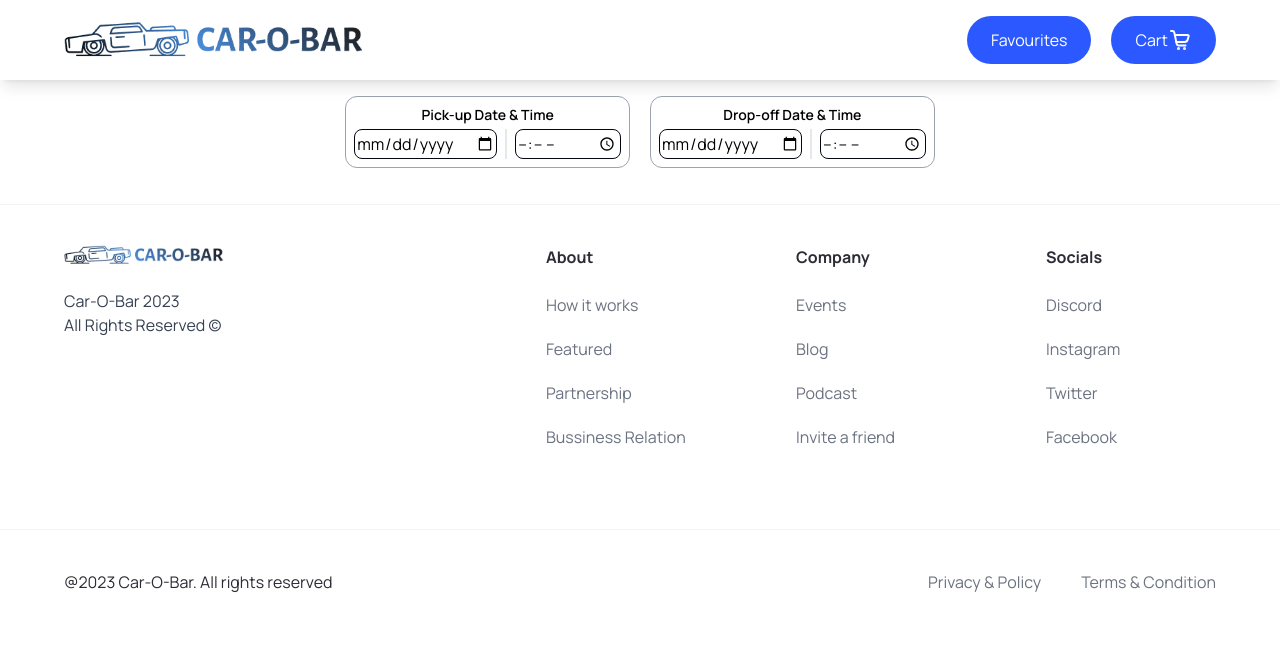
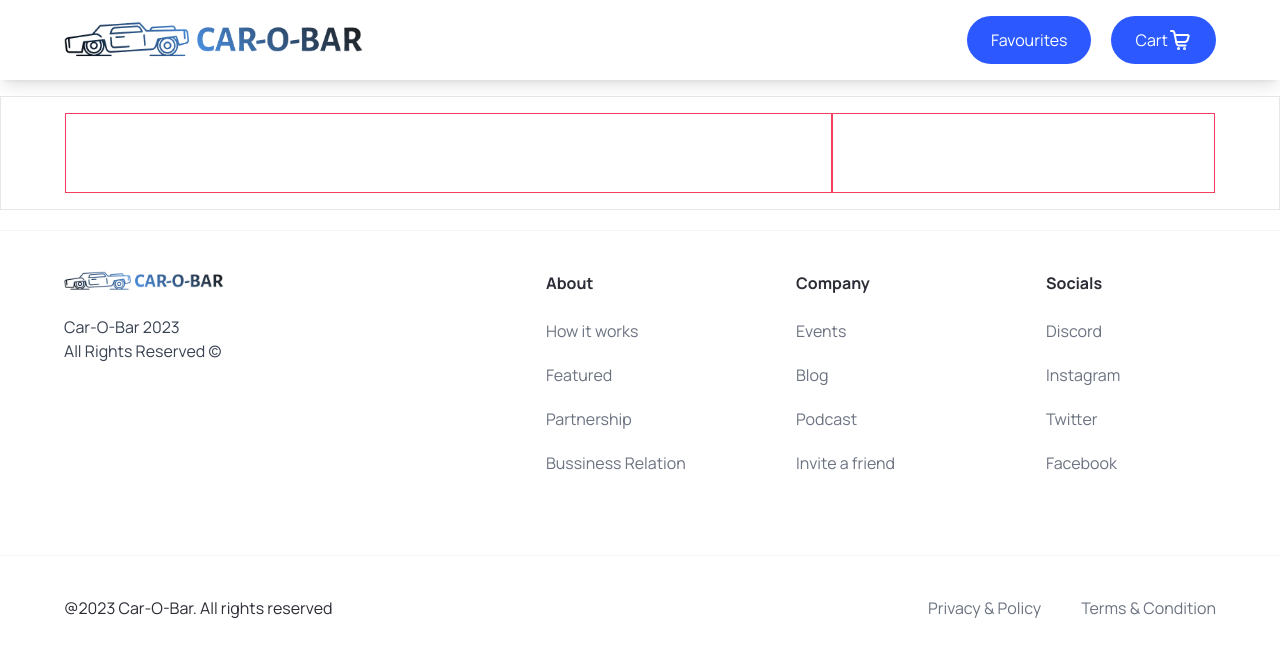
Before and after one commit to ashwinangadi/Car-O-Bar, a Next.js app: page /cart in a window 1280 px wide. Shown: the top 656 px of the page. Built offline with nearby package versions, Linux system fonts and the light colour scheme.

Commit message:
cart update

```diff
--- /dev/null
+++ b/app/Context/store.tsx
@@ -0,0 +1,33 @@
+'use client';
+import { CarProps, CarState } from "@types";
+import { Dispatch, SetStateAction, createContext, useContext, useState} from "react";
+
+interface ContextProps{
+    favArray : CarProps[];
+    setFavArray: Dispatch<SetStateAction<CarProps[]>>;
+    addCart : CarProps[];
+    setAddCart: Dispatch<SetStateAction<CarProps[]>>;
+}
+
+const GlobalContext = createContext<ContextProps>({
+    favArray : [],
+    setFavArray: () : CarProps[] => [],
+    addCart : [],
+    setAddCart: () : CarProps[] => []
+});
+
+export const GlobalContextProvider = ({children}: any)=>{
+
+    const [favArray, setFavArray] = useState<[] | CarProps[]>([]);
+    const [addCart, setAddCart] = useState<[] | CarProps[]>([])
+
+
+    return(
+        <GlobalContext.Provider value={{favArray, setFavArray, addCart, setAddCart}}>
+            {children}
+        </GlobalContext.Provider>
+    )
+
+}
+
+export const useGlobalContext = () => useContext(GlobalContext);
--- a/app/cart/page.tsx
+++ b/app/cart/page.tsx
@@ -1,14 +1,11 @@
-"use client"
-import DateTime from '@components/DateTime'
-import React from 'react'
+
+import Book from "@components/Book";
+import React from "react";
 
 export default function Cart() {
   return (
-    <section className="">
-      <div className="padding-x padding-y max-width">
-        <DateTime />
-      </div>
-
+    <section className="pt-24">
+      <Book/>
     </section>
-  )
+  );
 }
--- a/app/favourites/page.tsx
+++ b/app/favourites/page.tsx
@@ -1,12 +1,11 @@
 import { Favourite } from "@components";
-import { favArray } from "@components/CarCard";
 import React from "react";
 
 export default function Favourites() {
   return (
     <section className="">
       <div className="padding-x padding-y max-width">
-        <Favourite favs={favArray} />
+        <Favourite />
       </div>
 
     </section>
--- a/app/globals.css
+++ b/app/globals.css
@@ -70,7 +70,7 @@
 }
 
 .home__filters {
-  @apply mt-12 w-full flex justify-center items-center ;
+  @apply mt-5 w-full flex justify-center items-center ;
 }
 
 .home__filter-container {
--- a/app/layout.tsx
+++ b/app/layout.tsx
@@ -1,4 +1,5 @@
 import "./globals.css";
+import { GlobalContextProvider } from "./Context/store";
 
 import { Footer, NavBar } from "@components";
 
@@ -7,12 +8,16 @@ export const metadata = {
   description: "Discover world's best car showcase application",
 };
 
-export default function RootLayout({ children }: { children: React.ReactNode }) {
+export default function RootLayout({
+  children,
+}: {
+  children: React.ReactNode;
+}) {
   return (
-    <html lang='en'>
-      <body className='relative'>
+    <html lang="en">
+      <body className="relative">
         <NavBar />
-        {children}
+        <GlobalContextProvider>{children}</GlobalContextProvider>
         <Footer />
       </body>
     </html>
--- a/app/page.tsx
+++ b/app/page.tsx
@@ -6,8 +6,13 @@ import { fetchCars } from "@utils";
 import { fuels, gear, wheelDrive, yearsOfProduction } from "@constants";
 import { CarCard, ShowMore, SearchBar, CustomFilter, Hero } from "@components";
 import { CarState } from "@types";
+import DateTime from "@components/DateTime";
+import { useGlobalContext } from "./Context/store";
 
 export default function Home() {
+
+  const {favArray, setFavArray} = useGlobalContext();
+
 
   const [allCars, setAllCars] = useState<CarState>([]);
   const [loading, setLoading] = useState(false);
@@ -37,7 +42,6 @@ export default function Home() {
         drive: drive || "",
         transmission: transmission || "",
       });
-      // console.log("results",result)
       setAllCars(result);
     } catch (error) {
       console.log(error);
@@ -47,11 +51,8 @@ export default function Home() {
   };
 
   useEffect(() => {
-    console.log(fuel, year, limit, manufacturer, model, drive, transmission)
     getCars();
   }, [fuel, year, limit, manufacturer, model, drive, transmission]);
-
-  const isDataEmpty = !Array.isArray(allCars) || allCars.length < 1 || !allCars;
 
   const heartFillSVG = (
     <svg
@@ -69,20 +70,29 @@ export default function Home() {
     </svg>
   );
 
+  const addFav=(svg: any)=>{
+    if (favArray.some((carmodel: { model: string }) => carmodel.model === svg.model)) {
+      alert("This car is already your Favourite, Check in favourite section!");
+    } else {
+      setFavArray([...favArray, svg]);
+    }
+   }
+
   return (
     <main className="overflow-hidden">
       <Hero />
-      {/* {console.log("drive",drive)} */}
+
       <div className=" mt-12 padding-x padding-y max-width " id="discover">
         <div className="home__text-container">
           <h1 className="text-4xl font-extrabold">Car Catalogue</h1>
           <p>Explore out cars you might like</p>
         </div>
-        <div>{/* <Favourite favs={favArray}/> */}</div>
 
-        <div className="home__filters `">
+        <div className="home__filters">
           <SearchBar setManuFacturer={setManuFacturer} setModel={setModel} />
         </div>
+        <div className=""><DateTime /></div>
+
         <div className="home__filter-container">
           <CustomFilter title="fuel" options={fuels} setFilter={setFuel}/>
           <CustomFilter title="drive" options={wheelDrive} setFilter={setDrive}/>
@@ -93,8 +103,8 @@ export default function Home() {
         {allCars.length > 0 ? (
           <section>
             <div className="home__cars-wrapper">
-              {allCars?.map((car) => (
-                <CarCard car={car} svg={heartFillSVG} />
+              {allCars?.map((car,index) => (
+                <CarCard key={index + 1} car={car} svg={heartFillSVG} func={addFav}/>
               ))}
             </div>
 
--- /dev/null
+++ b/components/Book.tsx
@@ -0,0 +1,44 @@
+"use client";
+import { useGlobalContext } from "@app/Context/store";
+import { generateCarImageUrl } from "@utils";
+import Image from "next/image";
+import React from "react";
+
+const Book = () => {
+  const { addCart } = useGlobalContext();
+  console.log(addCart)
+  return (
+    <div className="grid grid-cols-12 border padding-x padding-y max-width">
+      <div className="col-start-1 col-end-9 grid grid-cols-3 border border-rose-500 p-5">
+        {addCart?.map((item) => {
+          return (
+            <div className="space-y-2 col-start-1 col-end-3">
+              <h1 className="text-2xl capitalize font-bold tracking-widest">{item.class}</h1>
+              <p className="capitalize">{item.make} {item.model}</p>
+              <div className="text-start grid grid-cols-2 ps-5 text-sm gap-x-20">
+                <p>{item.city_mpg} - City mpg</p>
+                <p>{item.highway_mpg} - Highway mpg</p>
+                <p>{item.drive == "awd"? "All Wheel Drive": item.drive == "fwd" ? "Four Wheel Drive": item.drive == "rwd" ? "Rear Wheel Drive": "4 Wheel drive"}</p>
+                <p>{item.transmission ==="a"?"Automatic":"Manual"}</p>
+                <p className="capitalize">{item.fuel_type}</p>
+                <p>{item.year} model</p>
+              </div>
+            </div>
+          );
+        })}
+        {/* <Image
+          src={generateCarImageUrl(addCart[0])}
+          alt="car model"
+          fill
+          priority
+          className="object-contain"
+        /> */}
+      </div>
+      <div className="col-start-9 col-end-13 border border-rose-500 h-20">
+
+      </div>
+    </div>
+  );
+};
+
+export default Book;
--- a/components/CarCard.tsx
+++ b/components/CarCard.tsx
@@ -4,49 +4,33 @@
 import { useState } from "react";
 import Image from "next/image";
 
+
 import { calculateCarRent, generateCarImageUrl } from "@utils";
 import { CarProps } from "@types";
 import CustomButton from "./CustomButton";
 import CarDetails from "./CarDetails";
+import { useGlobalContext } from "@app/Context/store";
 
 interface CarCardProps {
   car: CarProps;
   svg: any;
+  func : (car : CarProps) => void;
 }
 
-export const favArray: any[] = [];
 
+const CarCard = ({ car, svg, func }: CarCardProps) => {
 
-
-const CarCard = ({ car, svg }: CarCardProps) => {
   const { city_mpg, year, make, model, transmission, drive } = car;
-
+  const { favArray } = useGlobalContext();
   const [isOpen, setIsOpen] = useState(false);
-  // const [count, setCount] = useState(0)
-
-
-  // const favArray: any[] = [];
-
-  // ---------------------- favorite ------------------------
-   const addFav=(svg: any)=>{
-
-    favArray.push(svg);
-    console.log(svg);
-    // setCount(count+1)
-    // console.log(count)
-
-   }
-  // ----------------------
 
   const carRent = calculateCarRent(city_mpg, year);
-
-
 
   return (
     <div className="car-card group relative">
       <div
-        className={`absolute right-5 top-0.5 cursor-pointer fill-white hover:fill-rose-500 ease-in-out duration-150 hover:-translate-y-1 hover:scale-100`}
-        onClick={() => addFav(car)}
+        className={`${favArray.some((carmodel: { model: string }) => carmodel.model === car.model) ? "fill-rose-500":" fill-white" } absolute right-5 top-0.5 cursor-pointer hover:fill-rose-500 ease-in-out duration-150 hover:-translate-y-1 hover:scale-100`}
+        onClick={() => func(car)}
       >
         {svg}
       </div>
--- a/components/CarDetails.tsx
+++ b/components/CarDetails.tsx
@@ -6,6 +6,7 @@ import { CarProps } from "@types";
 import { generateCarImageUrl } from "@utils";
 import { CustomButton } from "@components";
 import { manufacturers } from "@constants";
+import { useGlobalContext } from "@app/Context/store";
 
 interface CarDetailsProps {
   isOpen: boolean;
@@ -14,6 +15,13 @@ interface CarDetailsProps {
 }
 
 const CarDetails = ({ isOpen, closeModal, car }: CarDetailsProps) => {
+
+  const { setAddCart } = useGlobalContext();
+
+  const handleCart = (car: any) => {
+    setAddCart([car])
+    alert("Added to cart")
+  }
   const handleWebsite = () => {
     const brands = manufacturers
       .map((item) => {
@@ -135,7 +143,7 @@ const CarDetails = ({ isOpen, closeModal, car }: CarDetailsProps) => {
                     containerStyles="w-full py-[16px] rounded-full bg-primary-blue"
                     textStyles="text-white text-[14px] leading-[17px] font-bold"
                     icon="/shopping-cart.svg"
-                    handleClick={() => handleWebsite()}
+                    handleClick={() => handleCart(car)}
                   />
                   <CustomButton
                     title="Explore more"
--- a/components/DateTime.tsx
+++ b/components/DateTime.tsx
@@ -43,15 +43,13 @@ const DateTime = () => {
       const totalMinutes = Math.floor(
         (timeDiff % (1000 * 60 * 60)) / (1000 * 60)
       );
-      const totalTime =
-        Math.floor((timeDiff % (1000 * 60 * 60 * 24)) / (1000 * 60 * 60)) +
-        totalDays * 24;
+
 
       return {
         totalDays,
         totalHours,
         totalMinutes,
-        totalTime,
+
       };
     }
 
@@ -59,16 +57,16 @@ const DateTime = () => {
       totalDays: 0,
       totalHours: 0,
       totalMinutes: 0,
-      totalTime: 0,
+
     };
   };
 
-  const { totalDays, totalHours, totalMinutes, totalTime } =
+  const { totalDays, totalHours, totalMinutes } =
     calculateTotalDaysAndTime();
 
   return (
-    <div className="pt-20 flex justify-center items-center gap-5">
-      <div className="flex flex-col gap-1 border border-gray-400 px-2 py-2 rounded-xl">
+    <div className="mt-5 flex justify-center items-center flex-wrap gap-5">
+      <div className="flex flex-col gap-1 border border-gray-300 px-2 py-2 rounded-xl">
         <label className="text-sm text-center font-semibold">
           Pick-up Date & Time
         </label>
@@ -76,7 +74,7 @@ const DateTime = () => {
           <div className="flex flex-col justify-center items-center">
             <input
               type="date"
-              className="border rounded-lg border-gray-950 p-px"
+              className="border rounded-lg border-gray-400 p-px"
               value={pickupDate}
               onChange={handlePickupDateChange}
             />
@@ -85,21 +83,21 @@ const DateTime = () => {
           <div className="flex flex-col justify-center items-center">
             <input
               type="time"
-              className="border rounded-lg border-gray-950 p-px"
+              className="border rounded-lg border-gray-400 p-px"
               value={pickupTime}
               onChange={handlePickupTimeChange}
             />
           </div>
         </div>
       </div>
-      <div className="flex flex-col gap-1 border border-gray-400 px-2 py-2 rounded-xl">
+      <div className="flex flex-col gap-1 border border-gray-300 px-2 py-2 rounded-xl">
         <label className="text-sm text-center font-semibold">
           Drop-off Date & Time
         </label>
         <div className="flex gap-2">
           <div className="flex flex-col justify-center items-center">
             <input
-              className="border rounded-lg border-gray-950 p-px"
+              className="border rounded-lg border-gray-400 p-px"
               type="date"
               value={dropOffDate}
               onChange={handleDropOffDateChange}
@@ -108,7 +106,7 @@ const DateTime = () => {
           <div className="border" />
           <div className="flex flex-col justify-center items-center">
             <input
-              className="border rounded-lg border-gray-950 p-px"
+              className="border rounded-lg border-gray-400 p-px"
               type="time"
               value={dropOffTime}
               onChange={handleDropOffTimeChange}
--- a/components/Favourite.tsx
+++ b/components/Favourite.tsx
@@ -2,10 +2,28 @@
 import { FavouriteProps } from "@types";
 import React from "react";
 import CarCard from "./CarCard";
+import { useGlobalContext } from "@app/Context/store";
 
-const Favourite = ({ favs }: FavouriteProps) => {
-  console.log(favs);
-  const isDataEmpty = !Array.isArray(favs) || favs.length < 1 || !favs;
+const Favourite = () => {
+  const { favArray, setFavArray} = useGlobalContext();
+
+  const removeFav = (svg: any) => {
+    if (
+      favArray.some(
+        (carmodel: { model: string }) => carmodel.model === svg.model
+      )
+    ) {
+      const filtered = favArray.filter((carmodel: { model: string }) => {
+        if (carmodel.model !== svg.model) return carmodel;
+      });
+      setFavArray(filtered);
+    } else {
+      alert("Object not found.");
+    }
+  };
+
+  const isDataEmpty =
+    !Array.isArray(favArray) || favArray.length < 1 || !favArray;
 
   const close = (
     <svg
@@ -26,25 +44,24 @@ const Favourite = ({ favs }: FavouriteProps) => {
   );
 
   return (
-
     <div className="pt-20">
       <h1 className="hero__title text-center">Favourites</h1>
       {!isDataEmpty ? (
         <section>
           <div className="grid 2xl:grid-cols-4 xl:grid-cols-3 md:grid-cols-2 grid-cols-1 w-full gap-8 pt-10">
-              {favs?.map((car) => (
-                <CarCard car={car} svg={close} />
+            {favArray?.map((car) => (
+              <CarCard car={car} svg={close} func={removeFav} />
             ))}
           </div>
         </section>
       ) : (
         <div className="home__error-container">
-            <h2 className="text-black text-xl font-bold">Oops, No favourite cars</h2>
-            <p>{favs?.message}</p>
+          <h2 className="text-black text-xl font-bold">
+            Oops, No favourite cars
+          </h2>
         </div>
-        )}{" "}
+      )}
     </div>
-
   );
 };
 
--- a/components/Searchbar.tsx
+++ b/components/Searchbar.tsx
@@ -33,8 +33,8 @@ const SearchBar = ({ setManuFacturer, setModel }: SearchBarProps) => {
   };
 
   return (
-    <form className="searchbar" onSubmit={handleSearch}>
-      <div className="searchbar__item">
+    <form className="searchbar z-20" onSubmit={handleSearch}>
+      <div className="searchbar__item z-10">
         <SearchManufacturer
           selected={searchManufacturer}
           setSelected={setSearchManufacturer}
```
Lines whose indentation alone changed are shown as unchanged.
